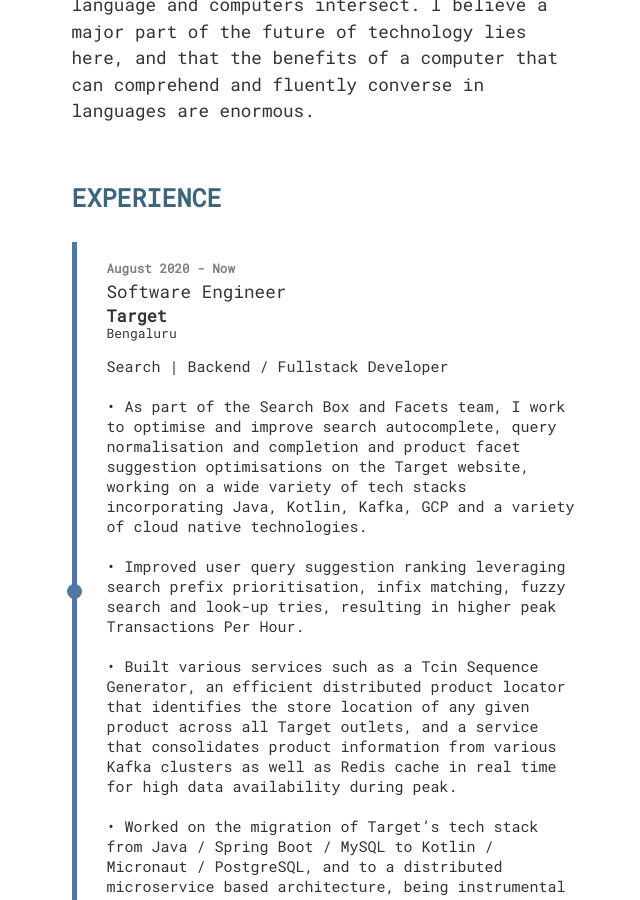
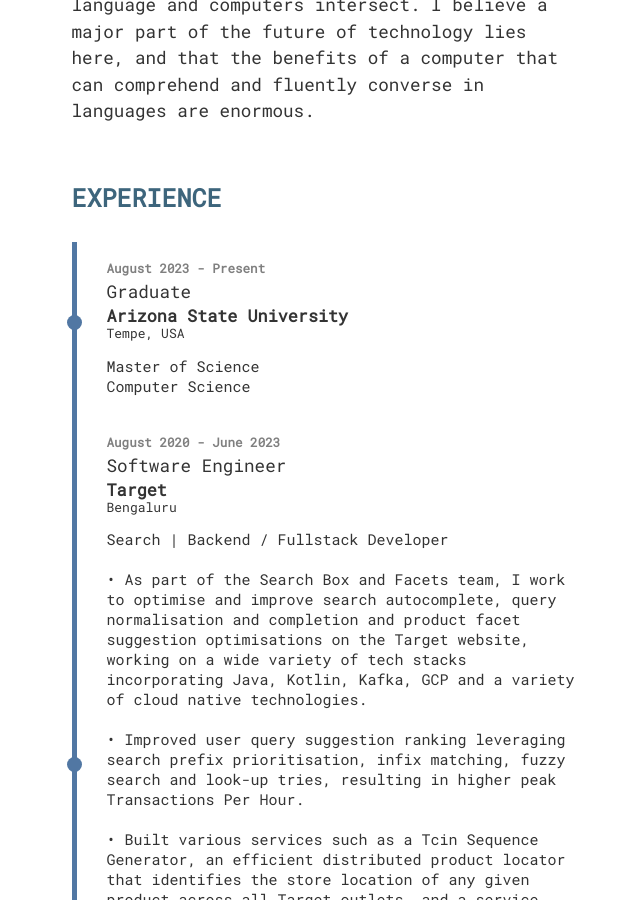
Before and after one commit to anushaa51/anushaa51.github.io, a Jekyll site: the page built from index.html, in a window 1280 px wide and 900 px high, scrolled down 1026 px. Shown: the whole window, without its empty margins (503-1143 px from the left). Built offline with Jekyll 4.4.1, drawn with Linux system fonts in a browser that asks for light colours; nearby versions of some CDN libraries.

Commit message:
Updated website to reflect current position

```diff
--- a/Gemfile
+++ b/Gemfile
@@ -4,3 +4,4 @@
 
 gem 'github-pages'
 gem "jekyll-paginate"
+gem "webrick", "~> 1.8"
--- a/_config.yml
+++ b/_config.yml
@@ -13,8 +13,14 @@
     username : Anusha Alangar
     description : I might be small but you'd best believe I can do it all 🚀👽
     experience :
+      - start : August 2023
+        end : Present
+        experience : Graduate
+        place: Arizona State University
+        location: Tempe, USA
+        summary: Master of Science<br/>Computer Science
       - start : August 2020
-        end : Now
+        end : June 2023
         experience : Software Engineer
         place: Target
         location: Bengaluru
```
